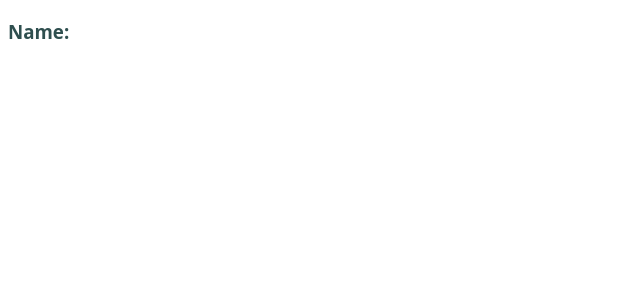
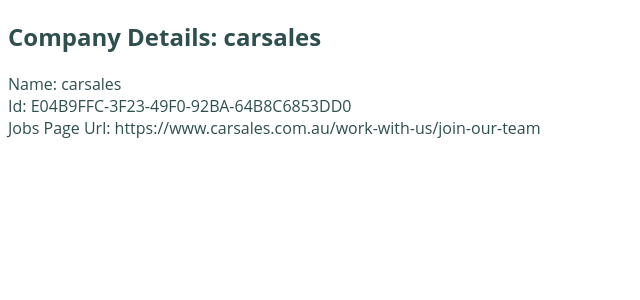
Before and after one commit to jameschristou/react-autocomplete-tags-input, a React app: page /companies/REA in a window 1280 px wide. Shown: the top 300 px of the page, without its empty margins (0-640 px from the left). Built offline with nearby package versions, Linux system fonts and the light colour scheme.

Commit message:
Displaying some basic details on the company data page

```diff
--- a/src/components/CompanyData.js
+++ b/src/components/CompanyData.js
@@ -1,4 +1,4 @@
-import React from "react";
+import React, {useState, useEffect} from "react";
 import {
   BrowserRouter as Router,
   Switch,
@@ -6,15 +6,29 @@
   Link,
   useParams
 } from "react-router-dom";
+import CompaniesDataService from '../services/CompaniesDataService';
 
 const CompanyDataComponent = () => {
   // We can use the `useParams` hook here to access
   // the dynamic pieces of the URL.
   let { name } = useParams();
 
+  const [companyData, setCompanyData] = useState({});
+
+  useEffect(() => {
+    const fetchData = async () => {
+      setCompanyData(CompaniesDataService.getCompanyData);
+    };
+
+    fetchData();
+  }, []);
+
   return (
     <div>
-      <h3>Name: {name}</h3>
+      <h2>Company Details: {companyData.name}</h2>
+      <div>Name: {companyData.name}</div>
+      <div>Id: {companyData.id}</div>
+      <div>Jobs Page Url: {companyData.jobsPageUrl}</div>
     </div>
   );
 }
--- a/src/services/companiesDataService.js
+++ b/src/services/companiesDataService.js
@@ -15,6 +15,7 @@
   ],
   getCompanyData:{
     name: "carsales",
+    id: "E04B9FFC-3F23-49F0-92BA-64B8C6853DD0",
     locations:[{
       "city": "Richmond",
       "state": "Victoria",
```
